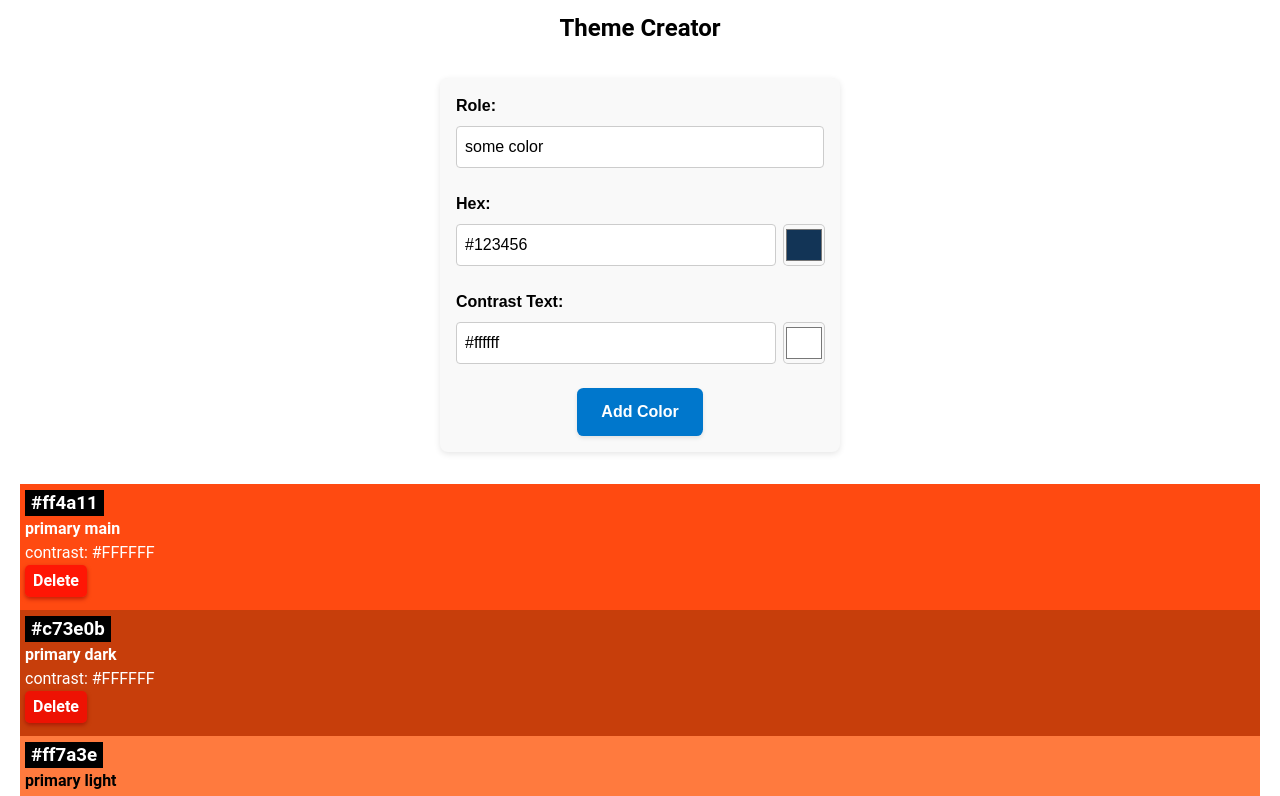
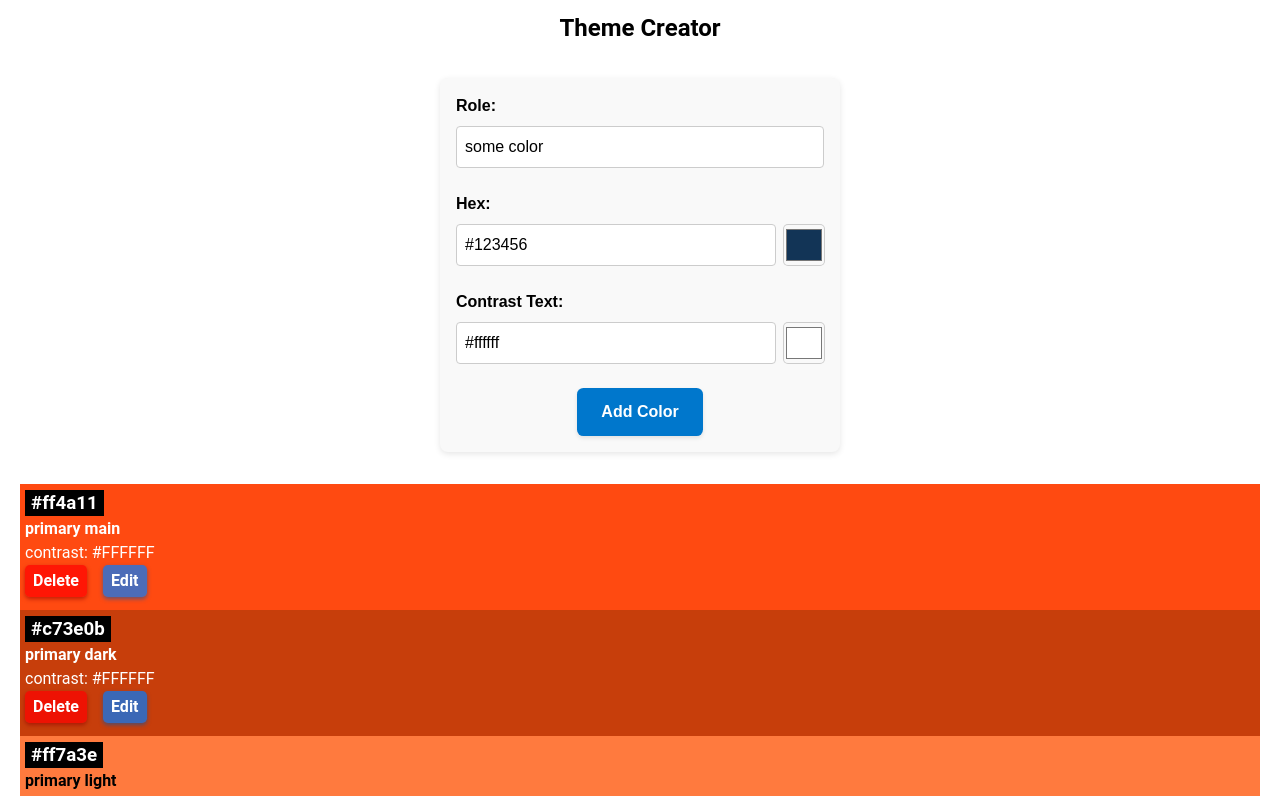
Before and after one commit to lipejdc/recap-project-4, a React (Vite) app: page / in a window 1280 px wide. Shown: the top 796 px of the page. Built offline with nearby package versions, Linux system fonts and the light colour scheme.

Commit message:
add edit button and edit button styling

```diff
--- a/src/Components/Color/Color.css
+++ b/src/Components/Color/Color.css
@@ -47,3 +47,20 @@
   background-color: rgba(255, 0, 0, 0.9);
   box-shadow: 0 0.25rem 0.5rem rgba(180, 0, 0, 0.8);
 }
+
+.color-card__edit-button {
+  padding: 0.25rem 0.5rem;
+  cursor: pointer;
+  border-radius: 0.3rem;
+  border: none;
+  background-color: rgba(0, 123, 255, 0.7); /* calm blue */
+  color: white;
+  font-weight: 600;
+  box-shadow: 0 0.125rem 0.25rem rgba(0, 85, 170, 0.6);
+  transition: background-color 0.3s ease, box-shadow 0.3s ease;
+}
+
+.color-card__edit-button:hover {
+  background-color: rgba(0, 123, 255, 0.9);
+  box-shadow: 0 0.25rem 0.5rem rgba(0, 85, 170, 0.8);
+}
--- a/src/Components/Color/Color.jsx
+++ b/src/Components/Color/Color.jsx
@@ -37,6 +37,7 @@ export default function Color({ color, onDeleteColor }) {
         )}
 
         <button onClick={handleDeleteClick} className="color-card__delete-button">Delete</button>
+        <button className="color-card__edit-button">Edit</button>
       </div>
     </div>
   );
```
